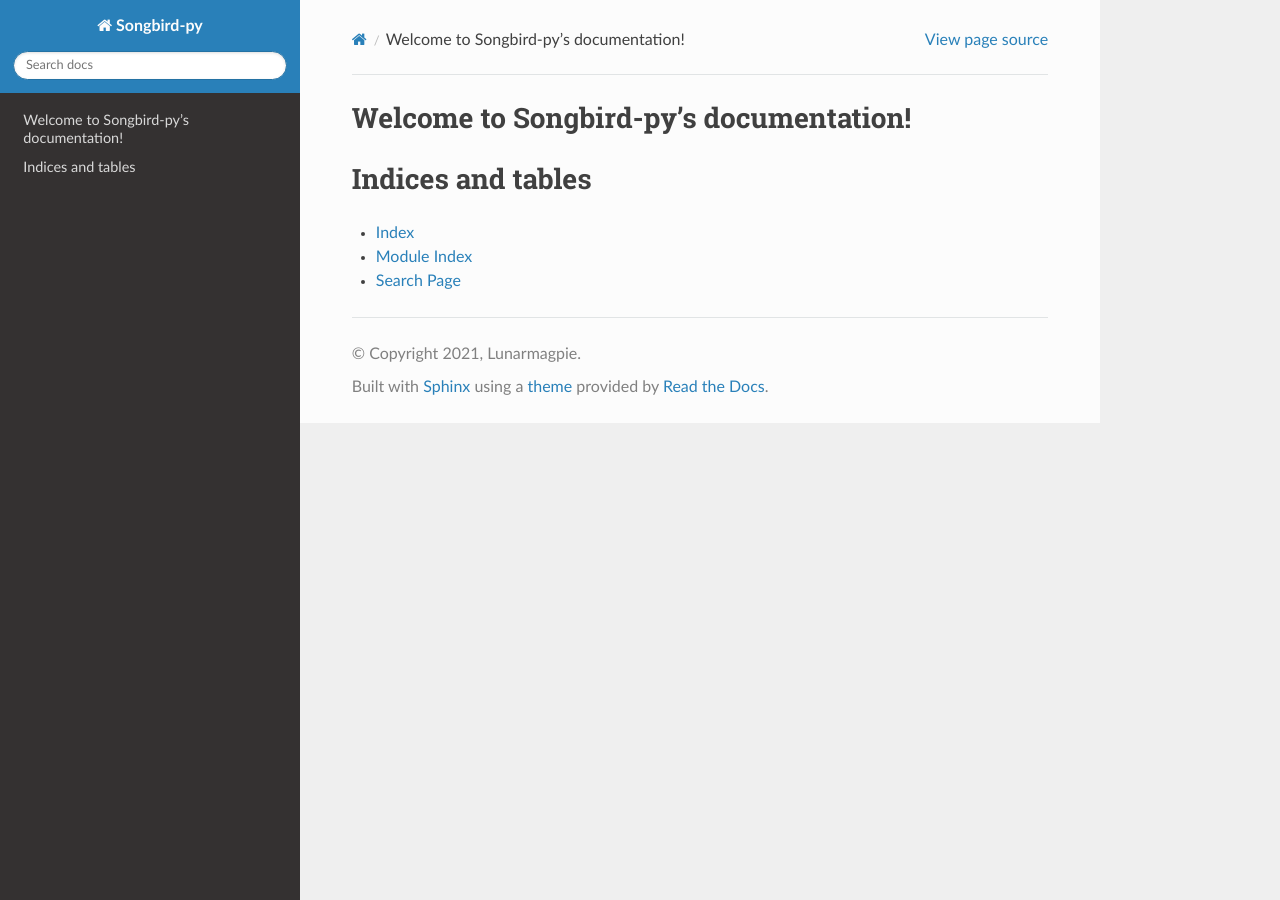
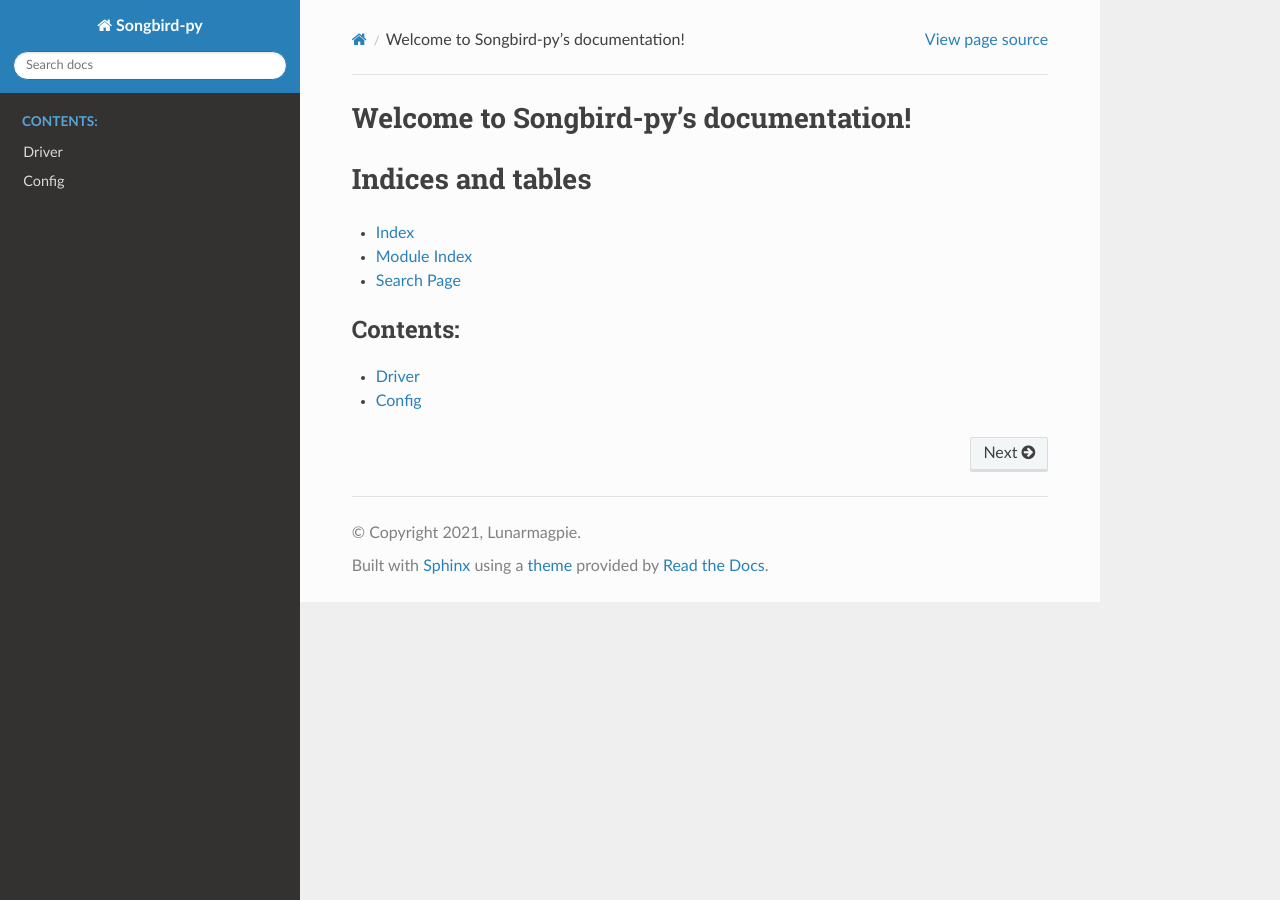
Before and after one commit to hikari-crescent/Songbird-Py, a Sphinx documentation site: the page built from docs/index.rst, in a window 1280 px wide. Built offline with Sphinx 7.4.7 and the Read the Docs theme 2.0.0, drawn with Linux system fonts in a browser that asks for light colours.

Commit message:
:memo: add tree

```diff
--- a/docs/config.rst
+++ b/docs/config.rst
@@ -1,3 +1,6 @@
+Config
+======
+
 .. currentmodule:: songbird
 
 .. autoclass:: Config
--- a/docs/driver.rst
+++ b/docs/driver.rst
@@ -1,3 +1,6 @@
+Driver
+======
+
 .. currentmodule:: songbird
 
 .. autoclass:: Driver
--- a/docs/index.rst
+++ b/docs/index.rst
@@ -18,3 +18,10 @@ Indices and tables
 * :ref:`genindex`
 * :ref:`modindex`
 * :ref:`search`
+
+.. toctree::
+   :maxdepth: 2
+   :caption: Contents:
+
+   driver
+   config
```
